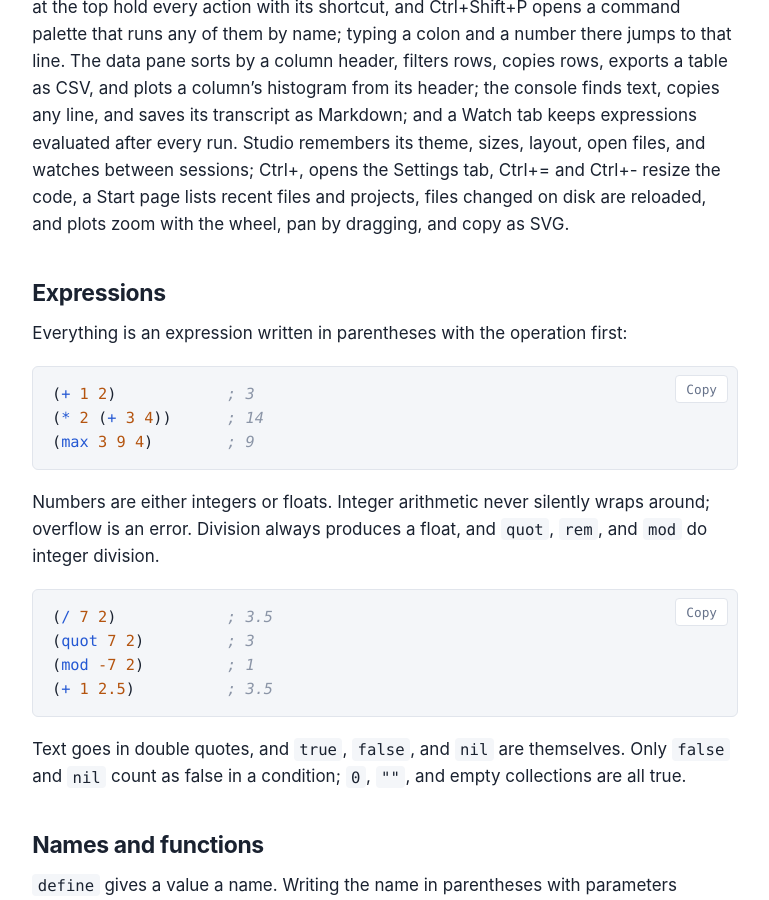
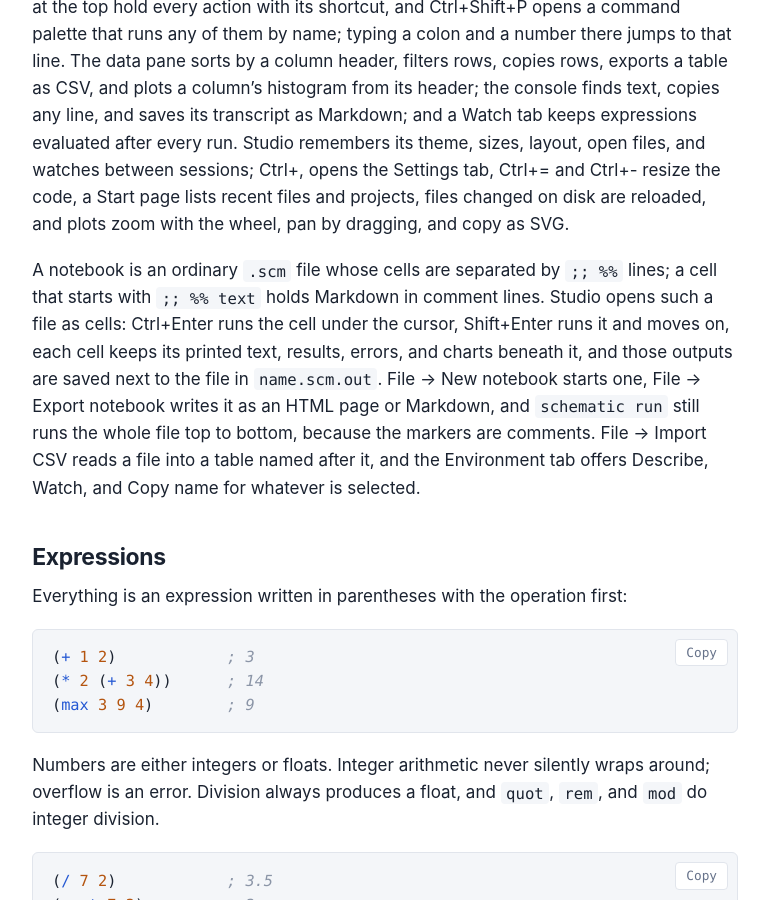
Before and after one commit to collide2954/schematic, a Jekyll site: the page built from docs/guide.md, in a window 1280 px wide and 900 px high, scrolled down 1114 px. Shown: the whole window, without its empty margins (255-1024 px from the left). Built offline with Jekyll 4.4.1, drawn with Linux system fonts in a browser that asks for light colours; our own code applies the rules of GitHub Pages for plain Markdown files.

Commit message:
Describe notebooks, CSV import, and binding actions

```diff
--- a/docs/guide.md
+++ b/docs/guide.md
@@ -52,6 +52,17 @@ Studio remembers its theme, sizes, layout, open files, and watches between
 sessions; Ctrl+, opens the Settings tab, Ctrl+= and Ctrl+- resize the code,
 a Start page lists recent files and projects, files changed on disk are
 reloaded, and plots zoom with the wheel, pan by dragging, and copy as SVG.
+
+A notebook is an ordinary `.scm` file whose cells are separated by `;; %%`
+lines; a cell that starts with `;; %% text` holds Markdown in comment lines.
+Studio opens such a file as cells: Ctrl+Enter runs the cell under the
+cursor, Shift+Enter runs it and moves on, each cell keeps its printed text,
+results, errors, and charts beneath it, and those outputs are saved next to
+the file in `name.scm.out`. File → New notebook starts one, File → Export
+notebook writes it as an HTML page or Markdown, and `schematic run` still
+runs the whole file top to bottom, because the markers are comments. File →
+Import CSV reads a file into a table named after it, and the Environment
+tab offers Describe, Watch, and Copy name for whatever is selected.
 
 ## Expressions
 
```
Also changed, not shown: README.md.
